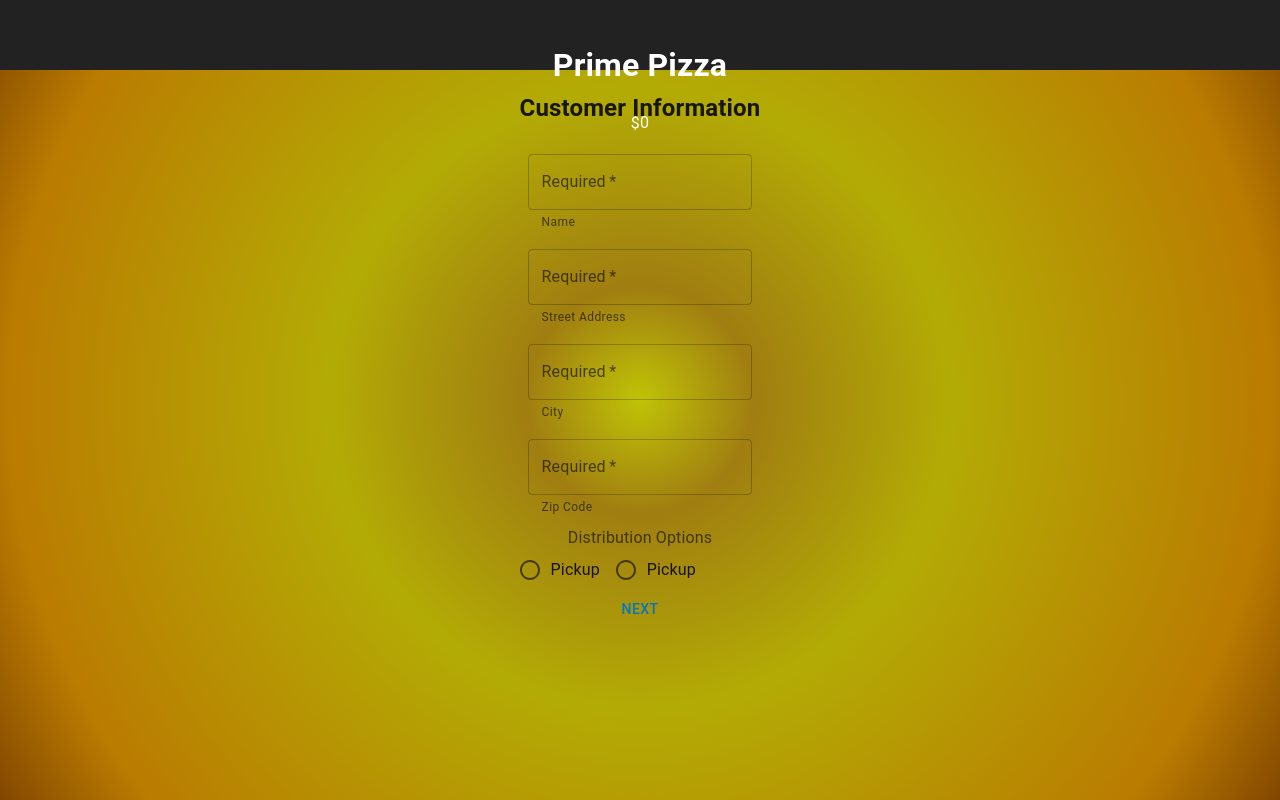
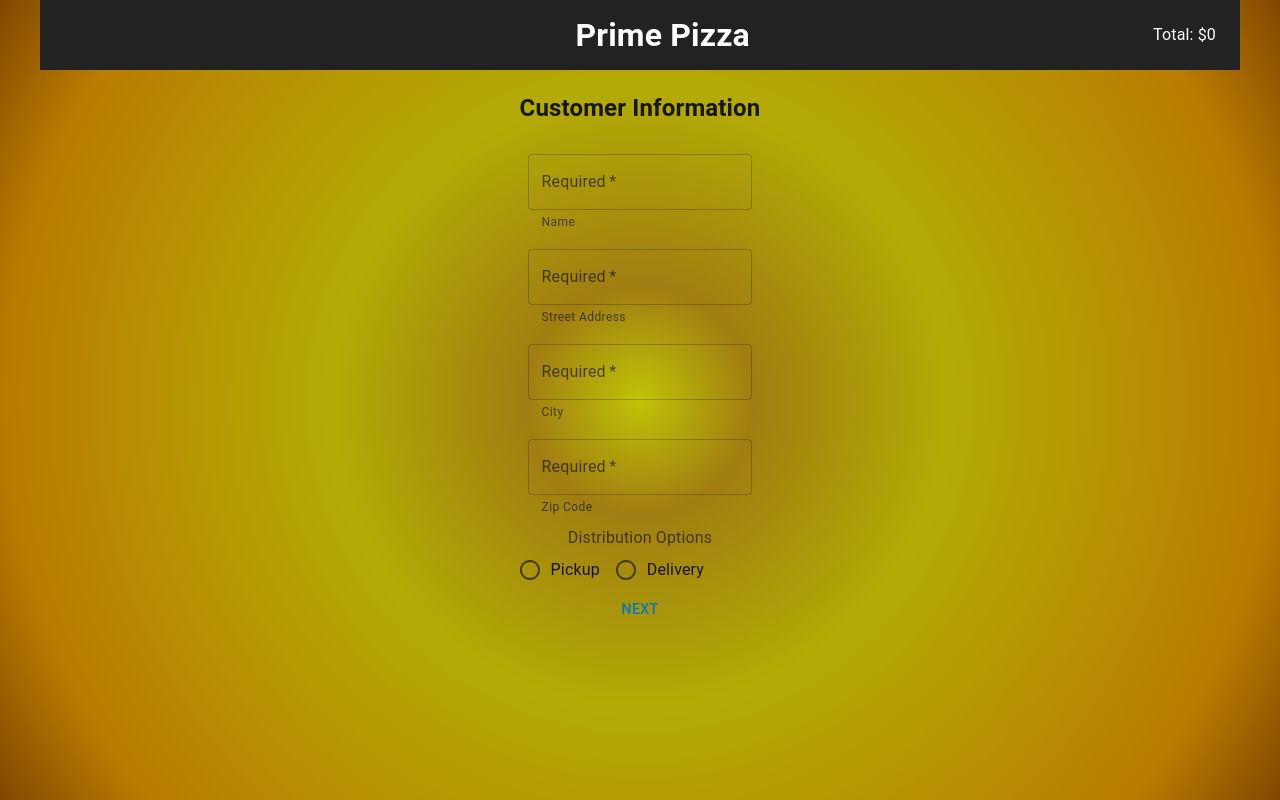
Before and after one commit to emolden/redux-pizza-parlor, a React app: page /customer-info in a window 1280 px wide. Both pictures are taken after a click on the button "NEXT". Built offline with nearby package versions, Linux system fonts and the light colour scheme; no server answers; the HTML template or start-up script is replaced by a standard one.

Commit message:
header looks goog on every page

```diff
--- a/src/components/App/App.jsx
+++ b/src/components/App/App.jsx
@@ -4,23 +4,23 @@ import {
   HashRouter as Router,
   Route,
   Link,
+  useLocation
 } from "react-router-dom/cjs/react-router-dom.min.js";
 import PizzaList from "../PizzaList/PizzaList";
 import { useSelector } from "react-redux";
 import CustomerInfo from "../CustomerInfo/CustomerInfo";
 import CheckoutPage from '../CheckoutPage/CheckoutPage';
 import Admin from "../Admin/Admin";
+import Header from "../Header/Header";
 
 function App() {
-  const currentTotal = useSelector((store) => store.total);
+
 
   return (
     <div className="App">
-      <header className="App-header">
-        <h1 className="App-title">Prime Pizza</h1>
-        <p>${currentTotal}</p>
-      </header>
+
       <Router>
+        <Header />
         <Route exact path="/">
           <PizzaList />
         </Route>
--- a/src/components/CustomerInfo/CustomerInfo.jsx
+++ b/src/components/CustomerInfo/CustomerInfo.jsx
@@ -89,7 +89,7 @@ export default function CustomerInfo() {
           <FormControlLabel
             value="Delivery"
             control={<Radio />}
-            label="Pickup"
+            label="Delivery"
           />
           </RadioGroup>
         <Button onClick={handleCustomerSubmit}>Next</Button>
--- /dev/null
+++ b/src/components/Header/Header.jsx
@@ -0,0 +1,24 @@
+import { Container } from "@mui/material";
+import { useSelector } from "react-redux";
+import { useLocation } from "react-router-dom/cjs/react-router-dom.min";
+
+function Header () {
+    let location = useLocation();
+    const currentTotal = useSelector((store) => store.total);
+
+    return (
+        <>
+        {location.pathname !== '/admin' && <Container className="App-header" sx={{display: 'flex', justifyContent: 'flex-end', alignItems:'center', columnGap: '35%' }}>
+            <h1 className="App-title">Prime Pizza</h1>
+            <p>Total: ${currentTotal}</p>
+        </Container>}
+
+
+        {location.pathname === '/admin' && <Container className="App-header" sx={{display: 'flex', justifyContent: 'center', alignItems:'center', columnGap: '40%' }}>
+            <h1 className="App-title">Prime Pizza</h1>
+            </Container>}
+        </>
+    )
+}
+
+export default Header;
```
